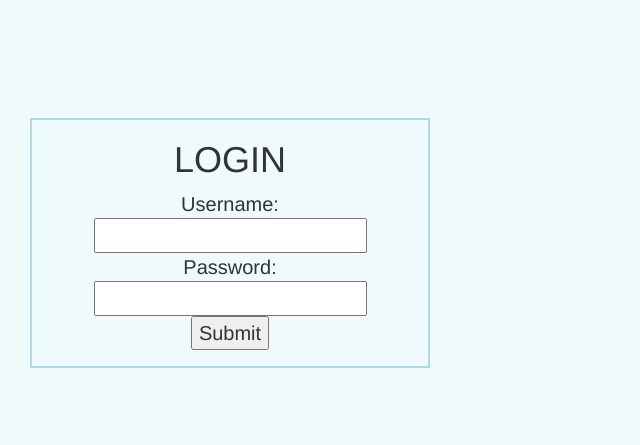
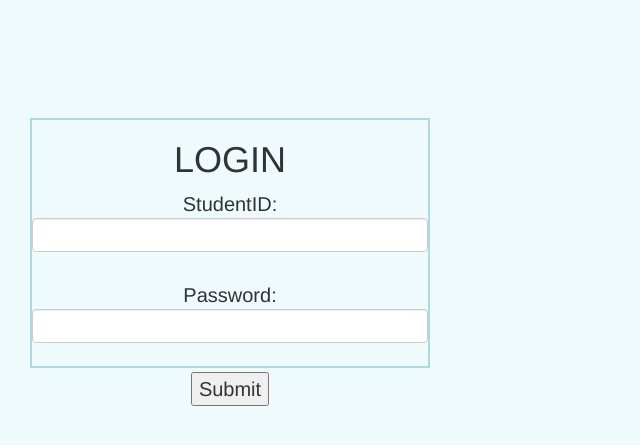
Before and after one commit to Cyber-Shadow/FalconsNest, a Django app: page / in a window 1280 px wide. Shown: the part 182-627 px from the top of the page, without its empty margins (0-640 px from the left). Run offline with Django 3.2, Linux system fonts and the light colour scheme; some libraries are stand-ins or nearby versions.

Commit message:
Input Box Styling

```diff
--- a/webapp/templates/webapp/home.html
+++ b/webapp/templates/webapp/home.html
@@ -12,9 +12,10 @@
       <h1>LOGIN</h1>
     </div>
     <div class="prompt">
-      <form action="main.py" method="post">
-        Username:<br> <input type="text" name="username"><br>
-        Password:<br> <input type="password" name="Password"><br>
+      <form action=forms.py method="POST">
+        {% csrf_token %}
+        StudentID:<br> <input class="form-control" type="text" name="username"><br>
+        Password:<br> <input class="form-control" type="password" name="password"><br>
         <input type="submit" value="Submit">
       </form>
     </div>
```
